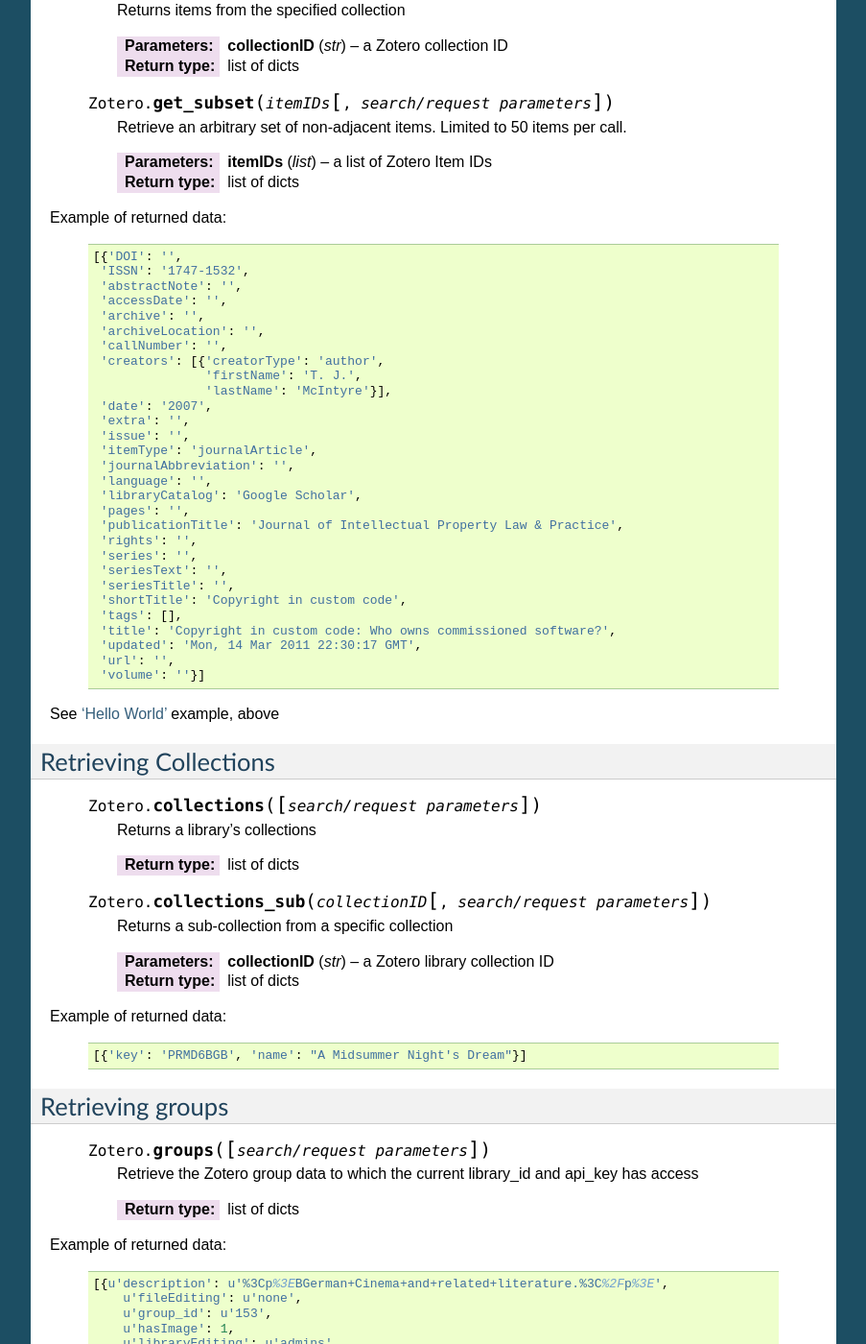
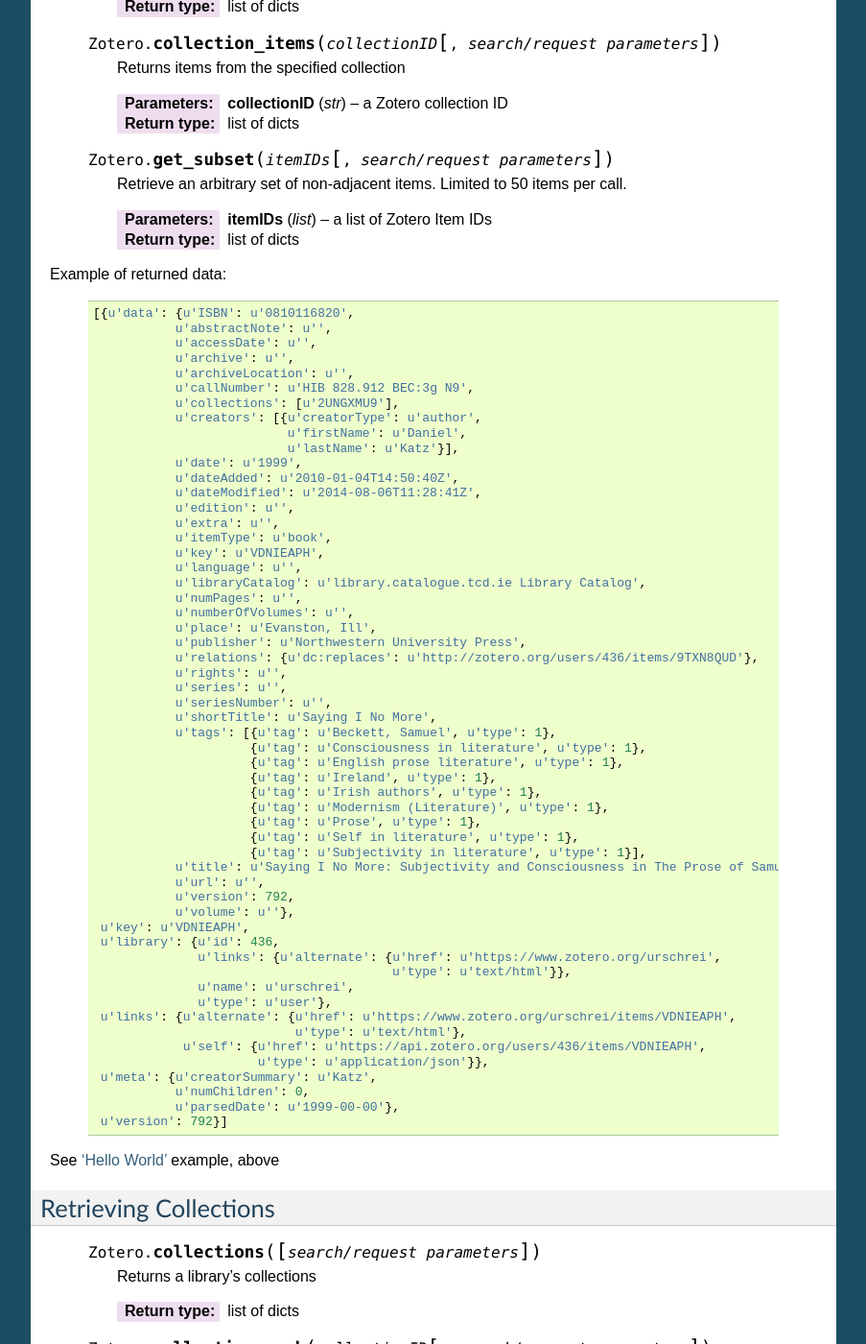
Before and after one commit to urschrei/pyzotero, a Sphinx documentation site: the page built from doc/index.rst, in a window 1280 px wide and 1400 px high, scrolled down 2845 px. Shown: the whole window at 96% size, without its empty margins (198-1101 px from the left). Built offline with Sphinx 7.4.7, drawn with Linux system fonts in a browser that asks for light colours; some of the changed text lies outside the part shown.

Commit message:
Updating README and documentation

```diff
--- a/doc/index.rst
+++ b/doc/index.rst
@@ -28,7 +28,7 @@
             # we've retrieved the latest five top-level items in our library
             # we can print each item's item type and ID
             for item in items:
-                print('Item Type: %s | Key: %s') % (item['itemType'], item['key'])
+                print('Item Type: %s | Key: %s') % (item['data']['itemType'], item['data']['key'])
 
 2. Refer to the :ref:`read` and :ref:`write`.
 
@@ -126,6 +126,9 @@
 Retrieving Items
 ====================
 
+**Note:** In contrast to the v1 API, a great deal of additional metadata is now returned. In most cases, simply accessing items by referring to their ``item['data']`` key will suffice.
+
+
 The following methods will retrieve either user or group items, depending on the value (``user`` or ``group``) used to create the ``Zotero`` instance:
 
 
@@ -193,35 +196,61 @@
     .. code-block:: python
 
 
-        [{'DOI': '',
-         'ISSN': '1747-1532',
-         'abstractNote': '',
-         'accessDate': '',
-         'archive': '',
-         'archiveLocation': '',
-         'callNumber': '',
-         'creators': [{'creatorType': 'author',
-                       'firstName': 'T. J.',
-                       'lastName': 'McIntyre'}],
-         'date': '2007',
-         'extra': '',
-         'issue': '',
-         'itemType': 'journalArticle',
-         'journalAbbreviation': '',
-         'language': '',
-         'libraryCatalog': 'Google Scholar',
-         'pages': '',
-         'publicationTitle': 'Journal of Intellectual Property Law & Practice',
-         'rights': '',
-         'series': '',
-         'seriesText': '',
-         'seriesTitle': '',
-         'shortTitle': 'Copyright in custom code',
-         'tags': [],
-         'title': 'Copyright in custom code: Who owns commissioned software?',
-         'updated': 'Mon, 14 Mar 2011 22:30:17 GMT',
-         'url': '',
-         'volume': ''}]
+        [{u'data': {u'ISBN': u'0810116820',
+                   u'abstractNote': u'',
+                   u'accessDate': u'',
+                   u'archive': u'',
+                   u'archiveLocation': u'',
+                   u'callNumber': u'HIB 828.912 BEC:3g N9',
+                   u'collections': [u'2UNGXMU9'],
+                   u'creators': [{u'creatorType': u'author',
+                                  u'firstName': u'Daniel',
+                                  u'lastName': u'Katz'}],
+                   u'date': u'1999',
+                   u'dateAdded': u'2010-01-04T14:50:40Z',
+                   u'dateModified': u'2014-08-06T11:28:41Z',
+                   u'edition': u'',
+                   u'extra': u'',
+                   u'itemType': u'book',
+                   u'key': u'VDNIEAPH',
+                   u'language': u'',
+                   u'libraryCatalog': u'library.catalogue.tcd.ie Library Catalog',
+                   u'numPages': u'',
+                   u'numberOfVolumes': u'',
+                   u'place': u'Evanston, Ill',
+                   u'publisher': u'Northwestern University Press',
+                   u'relations': {u'dc:replaces': u'http://zotero.org/users/436/items/9TXN8QUD'},
+                   u'rights': u'',
+                   u'series': u'',
+                   u'seriesNumber': u'',
+                   u'shortTitle': u'Saying I No More',
+                   u'tags': [{u'tag': u'Beckett, Samuel', u'type': 1},
+                             {u'tag': u'Consciousness in literature', u'type': 1},
+                             {u'tag': u'English prose literature', u'type': 1},
+                             {u'tag': u'Ireland', u'type': 1},
+                             {u'tag': u'Irish authors', u'type': 1},
+                             {u'tag': u'Modernism (Literature)', u'type': 1},
+                             {u'tag': u'Prose', u'type': 1},
+                             {u'tag': u'Self in literature', u'type': 1},
+                             {u'tag': u'Subjectivity in literature', u'type': 1}],
+                   u'title': u'Saying I No More: Subjectivity and Consciousness in The Prose of Samuel Beckett',
+                   u'url': u'',
+                   u'version': 792,
+                   u'volume': u''},
+         u'key': u'VDNIEAPH',
+         u'library': {u'id': 436,
+                      u'links': {u'alternate': {u'href': u'https://www.zotero.org/urschrei',
+                                                u'type': u'text/html'}},
+                      u'name': u'urschrei',
+                      u'type': u'user'},
+         u'links': {u'alternate': {u'href': u'https://www.zotero.org/urschrei/items/VDNIEAPH',
+                                   u'type': u'text/html'},
+                    u'self': {u'href': u'https://api.zotero.org/users/436/items/VDNIEAPH',
+                              u'type': u'application/json'}},
+         u'meta': {u'creatorSummary': u'Katz',
+                   u'numChildren': 0,
+                   u'parsedDate': u'1999-00-00'},
+         u'version': 792}]
 
 
 
@@ -247,7 +276,23 @@
 
     .. code-block:: python
 
-        [{'key': 'PRMD6BGB', 'name': "A Midsummer Night's Dream"}]
+        [{u'data': {u'key': u'5TSDXJG6',
+                    u'name': u'Critical GIS',
+                    u'parentCollection': False,
+                    u'relations': {},
+                    u'version': 778},
+          u'key': u'5TSDXJG6',
+          u'library': {u'id': 436,
+                       u'links': {u'alternate': {u'href': u'https://www.zotero.org/urschrei',
+                                                 u'type': u'text/html'}},
+                       u'name': u'urschrei',
+                       u'type': u'user'},
+          u'links': {u'alternate': {u'href': u'https://www.zotero.org/urschrei/collections/5TSDXJG6',
+                                    u'type': u'text/html'},
+                     u'self': {u'href': u'https://api.zotero.org/users/436/collections/5TSDXJG6',
+                               u'type': u'application/json'}},
+          u'meta': {u'numCollections': 0, u'numItems': 1},
+          u'version': 778}]
 
 
 ==========================
@@ -263,22 +308,28 @@
 
     .. code-block:: python
 
-        [{u'description': u'%3Cp%3EBGerman+Cinema+and+related+literature.%3C%2Fp%3E',
-            u'fileEditing': u'none',
-            u'group_id': u'153',
-            u'hasImage': 1,
-            u'libraryEditing': u'admins',
-            u'libraryEnabled': 1,
-            u'libraryReading': u'all',
-            u'members': {u'0': 436,
-               u'1': 6972,
-               u'15': 499956,
-               u'16': 521307,
-               u'17': 619180},
-            u'name': u'German Cinema',
-            u'owner': 10421,
-            u'type': u'PublicOpen',
-            u'url': u''}]
+        [{u'data': {u'description': u'',
+                    u'fileEditing': u'admins',
+                    u'hasImage': 1,
+                    u'id': 169947,
+                    u'libraryEditing': u'admins',
+                    u'libraryReading': u'members',
+                    u'members': [1177919, 1408658],
+                    u'name': u'smart_cities',
+                    u'owner': 436,
+                    u'type': u'Private',
+                    u'url': u'',
+                    u'version': 0},
+          u'id': 169947,
+          u'links': {u'alternate': {u'href': u'https://www.zotero.org/groups/169947',
+                                    u'type': u'text/html'},
+                     u'self': {u'href': u'https://api.zotero.org/groups/169947',
+                               u'type': u'application/json'}},
+          u'meta': {u'created': u'2013-05-22T11:22:46Z',
+                    u'lastModified': u'2013-05-22T11:26:50Z',
+                    u'numItems': 817},
+          u'version': 0}]
+
 
 ===================
 Retrieving Tags
@@ -408,24 +459,6 @@
 
 Additional parameters may be set on Read API methods **following any required parameters**, or set using the :py:meth:`Zotero.add_parameters()` method detailed below.
 
-All parameters are optional. **You may also set a search term here, using the 'itemType', 'q', or 'tag' parameters**.
-
-This area of the Zotero Read API is under heavy development as of early 2012, and may change frequently. See `the API documentation <http://www.zotero.org/support/dev/server_api/read_api#search_syntax>`_ for the most up-to-date details of search syntax usage and export format details.
-
-    .. py:method:: Zotero.add_parameters([format=None, itemKey=None, itemType=None, q=None, tag=None, limit=None, start=None, order=None, sort=None, [content=None[ ,style=None]]])
-
-        :param str format: only 'keys' is currently supported as an alternate format
-        :param str itemKey: A comma-separated list of item keys. Valid only for item requests. Up to 50 items can be specified in a single request.
-        :param str itemType: item type search
-        :param str q: a search term, which currently matches titles and individual creator fields
-        :param str tag: tag search
-        :param int limit: 1 – 99 or None
-        :param int start: 1 – total number of items in your library or None
-        :param str order: any one of the following: “dateAdded”, “dateModified”, “title”, “creator”, “type”, “date”, “publisher”, “publication”, “journalAbbreviation”, “language”, “accessDate”, “libraryCatalog”, “callNumber”, “rights”, “addedBy”, “numItems”
-        :param str sort: 'asc' or 'desc'
-        :param str content: 'bib', or one of the export formats (see below). If 'bib' is passed, you may also pass:
-        :param str style: Any valid CSL style in the Zotero style repository
-        :rtype: list of HTML strings or None
 
 The following two examples produce the same result:
 
@@ -437,6 +470,40 @@
         # set parameters using explicit method
         zot.add_parameters(limit=7, start=3)
         z = zot.top()
+
+All parameters are optional. **You may also set a search term here, using the 'itemType', 'q', 'qmode', or 'tag' parameters**.
+
+This area of the Zotero Read API is under development, and may change frequently. See `the API documentation <https://www.zotero.org/support/dev/web_api/v3/basics#read_requests>`_ for the most up-to-date details of search syntax usage and export format details.
+
+.. note:: All parameters below are **optional**.
+
+
+    .. py:method:: Zotero.add_parameters([format=None, itemKey=None, itemType=None, q=None, qmode=None, since=None, tag=None, sort=None, direction=None, limit=None, start=None, [content=None[ ,style=None]]])
+
+        :param str format: "atom", "bib", "json", "keys", "versions". Pyzotero retrieves and decodes JSON responses by default
+        :param str itemKey: A comma-separated list of item keys. Valid only for item requests. Up to 50 items can be specified in a single request
+
+        Search parameters:
+
+        :param str itemType: item type search. See the `Search Syntax <https://www.zotero.org/support/dev/web_api/v3/basics#search_syntax>`_ for details
+        :param str q: Quick search. Searches titles and individual creator fields by default. Use the ``qmode`` parameter to change the mode. Currently supports phrase searching only
+        :param str qmode: Quick search mode. To include full-text content in the search, use ``everything``. Defaults to ``titleCreatorYear``. Searching of other fields will be possible in the future
+        :param int since: default ``0``. Return only objects modified after the specified library version
+        :param str tag: tag search. See the `Search Syntax <https://www.zotero.org/support/dev/web_api/v3/basics#search_syntax>`_ for details
+
+        The following parameters can be used for search requests:
+
+        :param str sort: The name of the field by which entries are sorted: (``dateAdded``, ``dateModified``, ``title``, ``creator``, ``type``, ``date``, ``publisher``, ``publicationTitle``, ``journalAbbreviation``, ``language``, ``accessDate``, ``libraryCatalog``, ``callNumber``, ``rights``, ``addedBy``, ``numItems``, (tags))
+        :param str direction: ``asc`` or ``desc``
+        :param int limit: 1 – 100 or None
+        :param int start: 1 – total number of items in your library or None
+
+
+        If you wish to retrieve citation or bibliography entries, use the following parameters:
+
+        :param str content: 'bib', 'html', or one of the export formats (see below). If 'bib' is passed, you may **also** pass:
+        :param str style: Any valid CSL style in the Zotero style repository
+        :rtype: list of HTML strings or None.
 
 
 .. note::
@@ -460,7 +527,7 @@
 You may also set ``content='citation'`` if you wish to retrieve citations. Similar to ``bib``, the result will be a list of one or more HTML ``span`` elements.
 
 
-If you select one of the available `export formats <http://www.zotero.org/support/dev/server_api/read_api#export_formats>`_ as the ``content`` parameter, pyzotero will in most cases return a list of unicode strings in the format you specified. The exception is the ``csljson`` format, which is parsed into a list of dicts. Please note that you must provide a ``limit`` parameter if you specify one of these export formats. Multiple simultaneous retrieval of particular formats, e.g. ``content="json,coins"`` is not currently supported.
+If you select one of the available `export formats <https://www.zotero.org/support/dev/web_api/v3/basics#export_formats>`_ as the ``content`` parameter, pyzotero will in most cases return a list of unicode strings in the format you specified. The exception is the ``csljson`` format, which is parsed into a list of dicts. Please note that you must provide a ``limit`` parameter if you specify one of these export formats. Multiple simultaneous retrieval of particular formats, e.g. ``content="json,coins"`` is not currently supported.
 
 If you set ``format='keys'``, a newline-delimited string containing item keys will be returned
 
@@ -538,7 +605,11 @@
         resp = zot.create_items([template])
 
 
-If successful, ``resp`` will have the same structure as items retrieved with an :py:meth:`items()` call, e.g. a list of one or more dicts (see :ref:`Item Data <returned>`, above).
+If successful, ``resp`` will be a dict containing the creation status of each item:
+
+    .. code-block:: python
+
+        {'failed': {}, 'success': {'0': 'ABC123'}, 'unchanged': {}}
 
     .. py:method:: Zotero.update_item(item)
 
@@ -547,7 +618,7 @@
         :param dict item: a dict containing item data
         :rtype: Boolean
 
-        Returns a copy of the updated item, if successful. Before calling this method, the use of :py:meth:`check_items()` is encouraged, in order to confirm that the item to be created contains only valid fields.
+        Returns dict containing the status of the updated items, as above. Before calling this method, the use of :py:meth:`check_items()` is encouraged, in order to confirm that the item to be created contains only valid fields.
 
 Example:
 
```
Also changed, not shown: other parts of doc/index.rst (+1 -1 lines), readme.md (+4 -4 lines).
